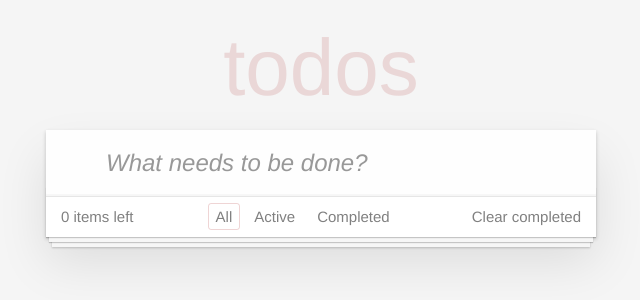
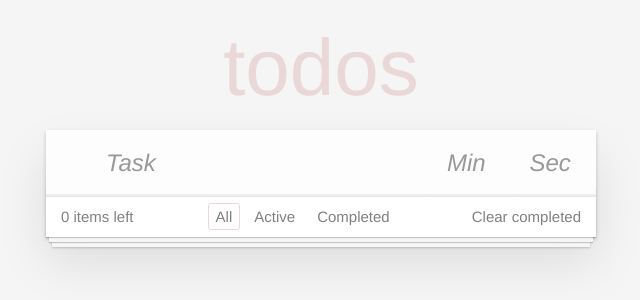
Before and after one commit to cinamon1212/Todo-App, a React (Create React App) app: page / in a window 1280 px wide. Shown: the top 300 px of the page, without its empty margins (319-959 px from the left). Built offline with nearby package versions, Linux system fonts and the light colour scheme.

Commit message:
Final timer

```diff
--- a/src/components/App/App.js
+++ b/src/components/App/App.js
@@ -1,6 +1,6 @@
 import { Component } from 'react';
 
-import NewTaskForm from '../NewTaskForm/NewTaskForm';
+import Form from '../Form/Form';
 import TaskList from '../TaskList/TaskList';
 import Footer from '../Footer/Footer';
 
@@ -29,13 +29,15 @@ class App extends Component {
       });
     };
 
-    this.addItem = (text) => {
+    this.addItem = (text, min, sec) => {
       const newElem = {
         description: text,
         id: this.id++,
         done: false,
         hidden: false,
         date: Date.now(),
+        min: min,
+        sec: sec,
       };
 
       this.setState(({ todoData }) => {
@@ -194,7 +196,7 @@ class App extends Component {
       <section className="todoapp">
         <header className="header">
           <h1>todos</h1>
-          <NewTaskForm addItem={this.addItem} />
+          <Form addItem={this.addItem} />
         </header>
         <section className="main">
           <TaskList
--- /dev/null
+++ b/src/components/Form/Form.css
@@ -0,0 +1,21 @@
+.new-todo-form {
+  display: flex;
+  background: rgba(0, 0, 0, 0.003);
+  box-shadow: inset 0 -2px 1px rgba(0, 0, 0, 0.03);
+}
+
+.new-todo-form__timer {
+  width: 15%;
+  font-size: 24px;
+  border-width: initial;
+  border-style: none;
+  border-color: initial;
+  border-image: initial;
+  padding-left: 16px;
+  background: rgba(0, 0, 0, 0.004);
+  box-shadow: rgba(0, 0, 0, 0.03) 0px -2px 1px inset;
+}
+
+.new-todo-form__submit {
+  display: none;
+}
--- /dev/null
+++ b/src/components/Form/Form.js
@@ -0,0 +1,70 @@
+import { Component } from 'react';
+
+import NewTaskForm from './NewTaskForm/NewTaskForm';
+import TimerMinForm from './TimerMinForm/TimerMinForm';
+import TimerSecForm from './TimerSecForm/TimerSecForm';
+
+import './Form.css';
+
+export default class Form extends Component {
+  state = {
+    label: '',
+    min: '',
+    sec: '',
+  };
+
+  onLabelChange = (event) => {
+    event.target.value = event.target.value.slice(0, 7).toLowerCase();
+
+    this.setState({
+      label: event.target.value,
+    });
+  };
+
+  setMin = (event) => {
+    this.setState({
+      min: event.target.value,
+    });
+  };
+
+  setSec = (event) => {
+    this.setState({
+      sec: event.target.value,
+    });
+  };
+
+  onSubmit = (event) => {
+    event.preventDefault();
+
+    const inputValue = event.target.childNodes[0].value;
+
+    if (inputValue.trim() === '') return;
+
+    let min = this.state.min;
+    let sec = this.state.sec;
+
+    if (min === '' && sec !== '00') min = '00';
+    if (sec === '' && min !== '00') sec = '00';
+
+    if (min < 10 && min > 0) min = `0${min}`;
+    if (sec < 10 && sec > 0) sec = `0${sec}`;
+
+    this.props.addItem(this.state.label, min, sec);
+    this.setState({
+      label: '',
+      min: '',
+      sec: '',
+    });
+  };
+
+  render() {
+    return (
+      <form onSubmit={this.onSubmit} className="new-todo-form">
+        <NewTaskForm onLabelChange={this.onLabelChange} label={this.state.label} />
+        <TimerMinForm setMin={this.setMin} min={this.state.min} />
+        <TimerSecForm setSec={this.setSec} sec={this.state.sec} />
+        <button type="submit" className="new-todo-form__submit" />
+      </form>
+    );
+  }
+}
--- a/src/components/NewTaskForm/NewTaskForm.css
+++ b/src/components/Form/NewTaskForm/NewTaskForm.css
@@ -1,7 +1,7 @@
 .new-todo {
   position: relative;
   margin: 0;
-  width: 100%;
+  width: 70%;
   font-size: 24px;
   font-family: inherit;
   font-weight: inherit;
--- /dev/null
+++ b/src/components/Form/NewTaskForm/NewTaskForm.js
@@ -0,0 +1,17 @@
+import './NewTaskForm.css';
+import { Component } from 'react';
+
+export default class NewTaskForm extends Component {
+  render() {
+    return (
+      <input
+        type="text"
+        className="new-todo"
+        placeholder="Task"
+        onChange={this.props.onLabelChange}
+        value={this.props.label}
+        autoFocus
+      />
+    );
+  }
+}
--- /dev/null
+++ b/src/components/Form/TimerMinForm/TimerMinForm.js
@@ -0,0 +1,19 @@
+export default function TimerMinForm({ setMin, min }) {
+  function onInput(event) {
+    const value = event.target.value;
+    event.target.value = value.replace(/\D/g, '');
+    event.target.value = event.target.value.slice(0, 3);
+    if (event.target.value[0] === '0') event.target.value = '';
+  }
+
+  return (
+    <input
+      type="text"
+      className="new-todo-form__timer"
+      placeholder="Min"
+      onChange={setMin}
+      onInput={onInput}
+      value={min}
+    />
+  );
+}
--- /dev/null
+++ b/src/components/Form/TimerSecForm/TimerSecForm.js
@@ -0,0 +1,21 @@
+export default function TimerSecForm({ setSec, sec }) {
+  function onInput(event) {
+    const value = event.target.value;
+    event.target.value = value.replace(/\D/g, '');
+    event.target.value = event.target.value.slice(0, 2);
+    if (event.target.value >= 60) event.target.value = 59;
+
+    if (event.target.value[0] === '0') event.target.value = '';
+  }
+
+  return (
+    <input
+      type="text"
+      className="new-todo-form__timer"
+      placeholder="Sec"
+      onChange={setSec}
+      onInput={onInput}
+      value={sec}
+    />
+  );
+}
--- a/src/components/NewTaskForm/NewTaskForm.js
+++ /dev/null
@@ -1,41 +0,0 @@
-import './NewTaskForm.css';
-import { Component } from 'react';
-
-export default class NewTaskForm extends Component {
-  state = {
-    label: '',
-  };
-
-  onLabelChange = (event) => {
-    this.setState({
-      label: event.target.value,
-    });
-  };
-
-  onSubmit = (event) => {
-    event.preventDefault();
-
-    const inputValue = event.target.childNodes[0].value;
-
-    if (inputValue.trim() === '') return;
-
-    this.props.addItem(this.state.label);
-    this.setState({
-      label: '',
-    });
-  };
-  render() {
-    return (
-      <form onSubmit={this.onSubmit} className="new-todo-form">
-        <input
-          type="text"
-          className="new-todo"
-          placeholder="What needs to be done?"
-          onChange={this.onLabelChange}
-          value={this.state.label}
-          autoFocus
-        />
-      </form>
-    );
-  }
-}
--- a/src/components/Task/Task.css
+++ b/src/components/Task/Task.css
@@ -139,7 +139,7 @@
   word-break: break-all;
   display: block;
   line-height: 1.2;
-  transition: color 0.4s;
+  /* transition: color 0.4s; */
   font-weight: 400;
   /* color: #4d4d4d; */
 }
@@ -192,3 +192,34 @@
 .todo-list li.editing:last-child {
   margin-bottom: -1px;
 }
+
+.todo-list li .icon-pause,
+.todo-list li .icon-play {
+  width: 18px;
+  height: 18px;
+}
+
+.todo-list li .icon-play {
+  left: -45px;
+  top: 28px;
+  font-size: 15px;
+}
+
+.todo-list li .icon-pause {
+  font-size: 18px;
+  left: -25px;
+  top: 27px;
+}
+
+.icon-play::after {
+  content: '▶';
+}
+
+.icon-pause::after {
+  content: '⏸';
+}
+
+.timer-button {
+  position: relative;
+  margin-left: 55px;
+}
--- a/src/components/Task/Task.js
+++ b/src/components/Task/Task.js
@@ -5,20 +5,69 @@ import { formatDistanceToNow } from 'date-fns';
 import './Task.css';
 
 class Task extends Component {
-  constructor() {
-    super();
-
-    this.state = {
+  state = {
     label: '',
+    isTimerOn: false,
+    min: this.props.min,
+    sec: this.props.sec,
   };
 
-    this.onLabelChange = (event) => {
+  componentDidUpdate(prevProps, prevState) {
+    if (this.state.isTimerOn && (prevState.sec !== this.state.sec || prevState.isTimerOn !== this.state.isTimerOn)) {
+      this.updateTimer();
+    }
+  }
+
+  updateTimer = () => {
+    setTimeout(() => {
+      let sec = this.state.sec;
+      let min = this.state.min;
+      let newMin;
+      let newSec;
+
+      if (sec && sec !== '00') {
+        newSec = sec - 1;
+        if (newSec < 10 && newSec >= 0) newSec = `0${newSec}`;
+        this.setState({
+          sec: newSec,
+        });
+      } else if ((sec = '00' && min && min !== '00')) {
+        newSec = 59;
+        if (newSec < 10 && newSec >= 0) newSec = `0${newSec}`;
+        newMin = min - 1;
+        if (newMin < 10 && newMin >= 0) newMin = `0${newMin}`;
+        this.setState({
+          sec: newSec,
+          min: newMin,
+        });
+      } else if (sec === '00' && min === '00') {
+        this.onTimerPauseClick();
+      }
+
+      this.render();
+    }, 1000);
+  };
+
+  onTimerPlayClick = (event) => {
+    console.log(event);
+    this.setState({
+      isTimerOn: true,
+    });
+  };
+
+  onTimerPauseClick = () => {
+    this.setState({
+      isTimerOn: false,
+    });
+  };
+
+  onLabelChange = (event) => {
     this.setState({
       label: event.target.value,
     });
   };
 
-    this.onToggleEdit = (text, id) => {
+  onToggleEdit = (text, id) => {
     const form = document.getElementById(`form-${id}`);
     const task = form.parentElement.childNodes[0];
     const label = task.querySelector('.done');
@@ -33,7 +82,6 @@ class Task extends Component {
       });
     } else return;
   };
-  }
 
   render() {
     const { description, date, onDeleted, onToggleDone, onEditingSubmit, done, id } = this.props;
@@ -44,15 +92,29 @@ class Task extends Component {
       labelClassNames = 'done';
     }
 
+    const todoMin = this.state.min;
+    const todoSec = this.state.sec;
+
+    let time = `${todoMin}:${todoSec}`;
+
+    const timer =
+      todoMin && todoSec ? (
+        <span className="created timer-button">
+          <button className="icon icon-play" onClick={this.onTimerPlayClick} />
+          <button className="icon icon-pause" onClick={this.onTimerPauseClick} />
+          {time}
+        </span>
+      ) : null;
+
     return (
       <li>
         <div>
           <input className="toggle" type="checkbox" onClick={onToggleDone} id={id} />
-          <label>
-            <span className={labelClassNames} onClick={onToggleDone}>
+          <label htmlFor="random">
+            <span className={labelClassNames} onClick={onToggleDone} id="random">
               {description}
             </span>
-
+            {timer}
             <span className="created">
               {`created ${formatDistanceToNow(date, {
                 includeSeconds: true,
```
Lines whose indentation alone changed are shown as unchanged.
